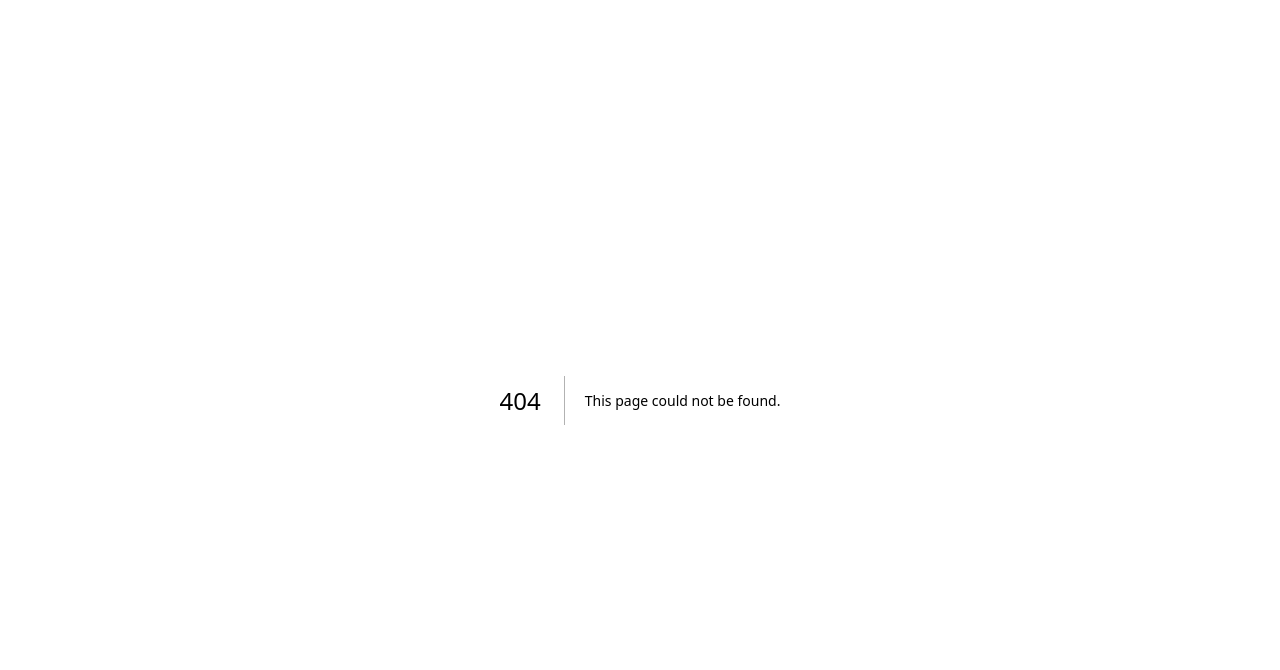
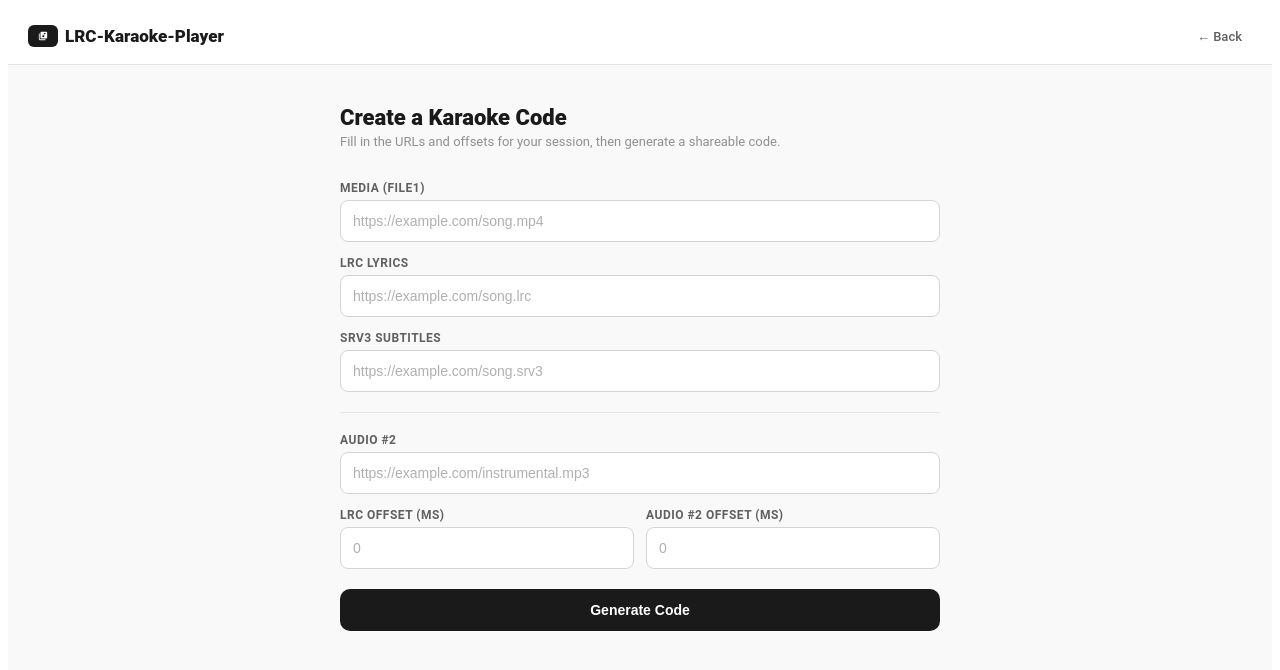
Before and after one commit to pinapelz/lrc-karaoke-player, a Next.js app: page /create in a window 1280 px wide. Before the commit this address had no page. Shown: the top 670 px of the page. Built offline with nearby package versions, Linux system fonts and the light colour scheme.

Commit message:
page for creating karaoke codes

```diff
--- /dev/null
+++ b/src/app/create/page.tsx
@@ -0,0 +1,395 @@
+"use client";
+import { useState } from "react";
+import styled from "styled-components";
+import Link from "next/link";
+import { MdLibraryMusic } from "react-icons/md";
+import { FaCopy, FaCheck, FaExternalLinkAlt } from "react-icons/fa";
+
+const Root = styled.div`
+  min-height: 100vh;
+  background-color: #f9f9f9;
+  color: #1a1a1a;
+  font-family: "Roboto", "Segoe UI", Arial, sans-serif;
+`;
+
+const Navbar = styled.nav`
+  position: sticky;
+  top: 0;
+  z-index: 100;
+  display: flex;
+  align-items: center;
+  justify-content: space-between;
+  height: 56px;
+  padding: 0 20px;
+  background-color: #ffffffee;
+  backdrop-filter: blur(12px);
+  border-bottom: 1px solid #e5e5e5;
+`;
+
+const Logo = styled(Link)`
+  font-size: 17px;
+  font-weight: 800;
+  color: #1a1a1a;
+  text-decoration: none;
+  display: flex;
+  align-items: center;
+  gap: 7px;
+  user-select: none;
+`;
+
+const LogoIcon = styled.span`
+  display: inline-flex;
+  align-items: center;
+  justify-content: center;
+  background-color: #1a1a1a;
+  color: #fff;
+  border-radius: 6px;
+  width: 30px;
+  height: 22px;
+  font-size: 10px;
+`;
+
+const NavLink = styled(Link)`
+  font-size: 13px;
+  font-weight: 500;
+  color: #606060;
+  text-decoration: none;
+  padding: 6px 10px;
+  border-radius: 8px;
+  transition: background-color 0.15s, color 0.15s;
+  &:hover {
+    background-color: #f0f0f0;
+    color: #1a1a1a;
+  }
+`;
+
+const Content = styled.div`
+  max-width: 600px;
+  margin: 40px auto;
+  padding: 0 24px 60px;
+`;
+
+const Heading = styled.h1`
+  font-size: 22px;
+  font-weight: 800;
+  margin: 0 0 4px;
+`;
+
+const Subheading = styled.p`
+  font-size: 13px;
+  color: #909090;
+  margin: 0 0 32px;
+`;
+
+const Form = styled.div`
+  display: flex;
+  flex-direction: column;
+  gap: 14px;
+`;
+
+const FieldGroup = styled.div`
+  display: flex;
+  flex-direction: column;
+  gap: 5px;
+`;
+
+const Label = styled.label`
+  font-size: 12px;
+  font-weight: 600;
+  color: #606060;
+  text-transform: uppercase;
+  letter-spacing: 0.5px;
+`;
+
+const Input = styled.input`
+  height: 40px;
+  padding: 0 12px;
+  border: 1px solid #d4d4d4;
+  border-radius: 8px;
+  font-size: 14px;
+  color: #1a1a1a;
+  background-color: #fff;
+  transition: border-color 0.15s;
+  &:focus {
+    outline: none;
+    border-color: #1a1a1a;
+  }
+  &::placeholder {
+    color: #b0b0b0;
+  }
+`;
+
+const Divider = styled.div`
+  height: 1px;
+  background-color: #e5e5e5;
+  margin: 6px 0;
+`;
+
+const Row = styled.div`
+  display: grid;
+  grid-template-columns: 1fr 1fr;
+  gap: 12px;
+`;
+
+const GenerateButton = styled.button`
+  height: 42px;
+  padding: 0 24px;
+  border-radius: 10px;
+  border: none;
+  background-color: #1a1a1a;
+  color: #fff;
+  font-size: 14px;
+  font-weight: 600;
+  cursor: pointer;
+  transition: background-color 0.15s;
+  margin-top: 6px;
+  &:hover {
+    background-color: #333;
+  }
+`;
+
+const OutputSection = styled.div`
+  margin-top: 32px;
+  display: flex;
+  flex-direction: column;
+  gap: 14px;
+`;
+
+const OutputLabel = styled.div`
+  font-size: 12px;
+  font-weight: 600;
+  color: #606060;
+  text-transform: uppercase;
+  letter-spacing: 0.5px;
+  margin-bottom: 5px;
+`;
+
+const CodeBox = styled.div`
+  position: relative;
+  background-color: #f0f0f0;
+  border: 1px solid #d4d4d4;
+  border-radius: 10px;
+  padding: 14px 48px 14px 14px;
+  font-family: "Courier New", monospace;
+  font-size: 13px;
+  color: #1a1a1a;
+  word-break: break-all;
+  line-height: 1.5;
+`;
+
+const CopyButton = styled.button<{ $copied: boolean }>`
+  position: absolute;
+  top: 10px;
+  right: 10px;
+  width: 30px;
+  height: 30px;
+  border-radius: 6px;
+  border: none;
+  background-color: ${(p) => (p.$copied ? "#22c55e" : "#d4d4d4")};
+  color: ${(p) => (p.$copied ? "#fff" : "#606060")};
+  font-size: 13px;
+  cursor: pointer;
+  display: flex;
+  align-items: center;
+  justify-content: center;
+  transition: background-color 0.15s, color 0.15s;
+  &:hover {
+    background-color: ${(p) => (p.$copied ? "#16a34a" : "#c0c0c0")};
+    color: #1a1a1a;
+  }
+`;
+
+const OpenLink = styled.a`
+  display: inline-flex;
+  align-items: center;
+  gap: 6px;
+  font-size: 13px;
+  font-weight: 500;
+  color: #1a1a1a;
+  text-decoration: none;
+  border: 1px solid #d4d4d4;
+  border-radius: 8px;
+  padding: 8px 14px;
+  background-color: #fff;
+  transition: background-color 0.15s;
+  &:hover {
+    background-color: #f0f0f0;
+  }
+`;
+
+interface Payload {
+  lrc?: string;
+  srv3?: string;
+  file1?: string;
+  file2?: string;
+  offset?: number;
+  offset2?: number;
+}
+
+export default function CreatePage() {
+  const [lrc, setLrc] = useState("");
+  const [srv3, setSrv3] = useState("");
+  const [file1, setFile1] = useState("");
+  const [file2, setFile2] = useState("");
+  const [offset, setOffset] = useState("");
+  const [offset2, setOffset2] = useState("");
+
+  const [code, setCode] = useState<string | null>(null);
+  const [copiedCode, setCopiedCode] = useState(false);
+  const [copiedUrl, setCopiedUrl] = useState(false);
+
+  const generate = () => {
+    const payload: Payload = {};
+    if (lrc.trim()) payload.lrc = lrc.trim();
+    if (srv3.trim()) payload.srv3 = srv3.trim();
+    if (file1.trim()) payload.file1 = file1.trim();
+    if (file2.trim()) payload.file2 = file2.trim();
+    if (offset.trim() !== "") payload.offset = Number(offset);
+    if (offset2.trim() !== "") payload.offset2 = Number(offset2);
+    setCode(btoa(JSON.stringify(payload)));
+    setCopiedCode(false);
+    setCopiedUrl(false);
+  };
+
+  const copy = (text: string, which: "code" | "url") => {
+    navigator.clipboard.writeText(text);
+    if (which === "code") {
+      setCopiedCode(true);
+      setTimeout(() => setCopiedCode(false), 2000);
+    } else {
+      setCopiedUrl(true);
+      setTimeout(() => setCopiedUrl(false), 2000);
+    }
+  };
+
+  const shareUrl = code
+    ? `${typeof window !== "undefined" ? window.location.origin : ""}/player?code=${code}`
+    : "";
+
+  return (
+    <Root>
+      <Navbar>
+        <Logo href="/">
+          <LogoIcon>
+            <MdLibraryMusic />
+          </LogoIcon>
+          LRC-Karaoke-Player
+        </Logo>
+        <NavLink href="/">← Back</NavLink>
+      </Navbar>
+
+      <Content>
+        <Heading>Create a Karaoke Code</Heading>
+        <Subheading>
+          Fill in the URLs and offsets for your session, then generate a
+          shareable code.
+        </Subheading>
+
+        <Form>
+          <FieldGroup>
+            <Label>Media (file1)</Label>
+            <Input
+              type="url"
+              placeholder="https://example.com/song.mp4"
+              value={file1}
+              onChange={(e) => setFile1(e.target.value)}
+            />
+          </FieldGroup>
+
+          <FieldGroup>
+            <Label>LRC Lyrics</Label>
+            <Input
+              type="url"
+              placeholder="https://example.com/song.lrc"
+              value={lrc}
+              onChange={(e) => setLrc(e.target.value)}
+            />
+          </FieldGroup>
+
+          <FieldGroup>
+            <Label>SRV3 Subtitles</Label>
+            <Input
+              type="url"
+              placeholder="https://example.com/song.srv3"
+              value={srv3}
+              onChange={(e) => setSrv3(e.target.value)}
+            />
+          </FieldGroup>
+
+          <Divider />
+
+          <FieldGroup>
+            <Label>Audio #2</Label>
+            <Input
+              type="url"
+              placeholder="https://example.com/instrumental.mp3"
+              value={file2}
+              onChange={(e) => setFile2(e.target.value)}
+            />
+          </FieldGroup>
+
+          <Row>
+            <FieldGroup>
+              <Label>LRC Offset (ms)</Label>
+              <Input
+                type="number"
+                placeholder="0"
+                value={offset}
+                onChange={(e) => setOffset(e.target.value)}
+                step="25"
+              />
+            </FieldGroup>
+            <FieldGroup>
+              <Label>Audio #2 Offset (ms)</Label>
+              <Input
+                type="number"
+                placeholder="0"
+                value={offset2}
+                onChange={(e) => setOffset2(e.target.value)}
+                step="25"
+              />
+            </FieldGroup>
+          </Row>
+
+          <GenerateButton onClick={generate}>Generate Code</GenerateButton>
+        </Form>
+
+        {code && (
+          <OutputSection>
+            <div>
+              <OutputLabel>Code</OutputLabel>
+              <CodeBox>
+                {code}
+                <CopyButton
+                  $copied={copiedCode}
+                  onClick={() => copy(code, "code")}
+                  aria-label="Copy code"
+                >
+                  {copiedCode ? <FaCheck /> : <FaCopy />}
+                </CopyButton>
+              </CodeBox>
+            </div>
+
+            <div>
+              <OutputLabel>Share URL</OutputLabel>
+              <CodeBox>
+                {shareUrl}
+                <CopyButton
+                  $copied={copiedUrl}
+                  onClick={() => copy(shareUrl, "url")}
+                  aria-label="Copy URL"
+                >
+                  {copiedUrl ? <FaCheck /> : <FaCopy />}
+                </CopyButton>
+              </CodeBox>
+            </div>
+
+            <OpenLink href={shareUrl} target="_blank" rel="noopener noreferrer">
+              <FaExternalLinkAlt /> Open in Player
+            </OpenLink>
+          </OutputSection>
+        )}
+      </Content>
+    </Root>
+  );
+}
```
Also changed, not shown: src/app/page.tsx (+15 -0 lines).
